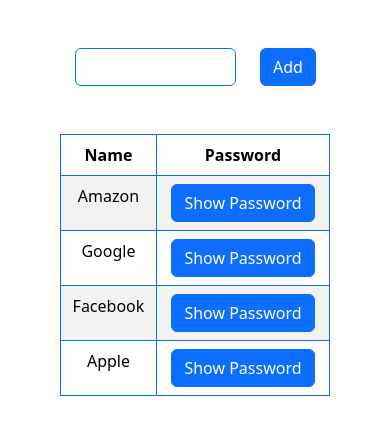
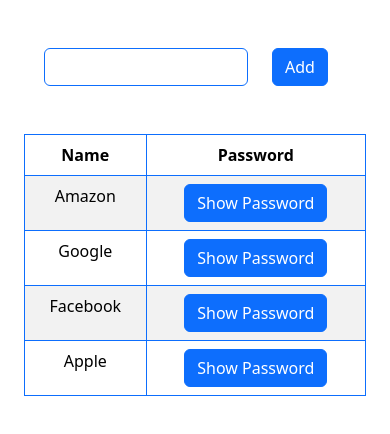
Before and after one commit to Hirujan-R/Password-Manager-1, a React (Vite) app: page / in a window 390 px wide. Shown: the top 434 px of the page. Built offline with nearby package versions, Linux system fonts and the light colour scheme.

Commit message:
Added tweaks to responsiveness

```diff
--- a/src/components/Header/Header.jsx
+++ b/src/components/Header/Header.jsx
@@ -15,7 +15,7 @@ function Header ({setQuery, setPasswords, passwords}) {
     }
 
     return (
-            <Container fluid className='p-5'>
+            <Container fluid className='px-sm-5 py-5'>
                 <Row>
                     <Col xs={{span:7, offset:1}} sm={{span:8, offset:1}} md={{span: 8, offset: 2}} lg={{span: 5, offset: 3}}>
                         <SearchBar setQuery={setQuery}/>
--- a/src/components/MainContent/MainContent.jsx
+++ b/src/components/MainContent/MainContent.jsx
@@ -5,8 +5,8 @@ import { Container, Row, Col } from 'react-bootstrap';
 function MainContent({passwords, setPasswords, openShowCopyTextAlert, query}) {
 
     return (
-        <Container fluid className='px-5'>
-            <Col xs={12} md={{span:8, offset:2}}>
+        <Container fluid className='px-sm-5'>
+            <Col xs={12} md={{span:8, offset: 2}}>
                 <PasswordTable passwords={passwords} setPasswords={setPasswords}
                 openShowCopyTextAlert={openShowCopyTextAlert} query={query}/>
             </Col>
```
